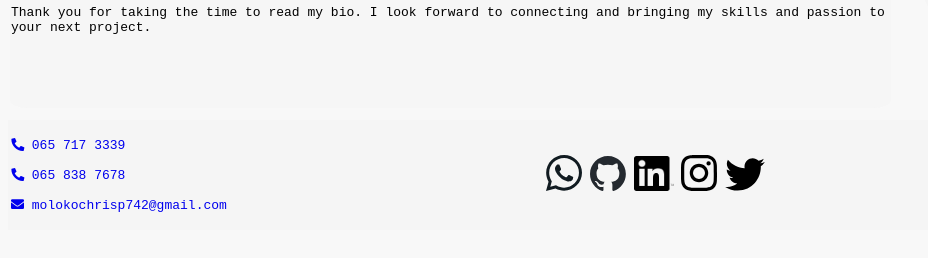
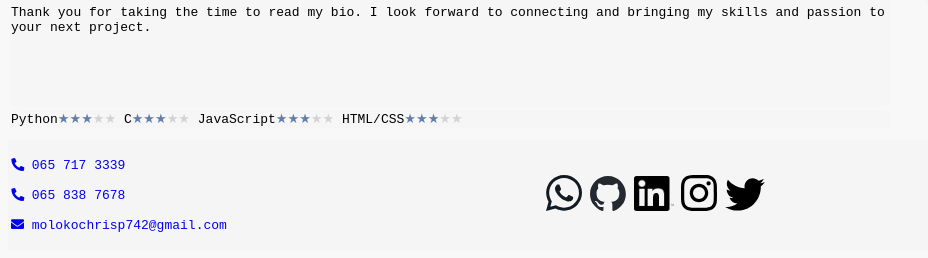
Before and after one commit to molokochris/bootcamp.pw, a plain HTML site: page index.html in a window 1280 px wide. Shown: the part 813-1071 px from the top of the page, 0-928 px from the left. Drawn offline with Linux system fonts and the light colour scheme.

```diff
--- a/index.html
+++ b/index.html
@@ -56,6 +56,18 @@
                 <td align="right">
                     <img style="height: 350px; border-radius: 100%; border: solid 6px whitesmoke; margin-top: 4px;" src="assets/images/my_pic.jpg">
                 </td>
+
+                <tr>
+                    <td style="background-color: #f6f6f6;">
+                        <div style="display: inline-block;">
+                            Python<span style="color: #627faa;">&#9733;</span><span style="color: #627faa;">&#9733;</span><span style="color: #627faa;">&#9733;</span><span style="color: lightgray;">&#9733;</span><span style="color: lightgray;">&#9733;</span>
+                            C<span style="color: #627faa;">&#9733;</span><span style="color: #627faa;">&#9733;</span><span style="color: #627faa;">&#9733;</span><span style="color: lightgray;">&#9733;</span><span style="color: lightgray;">&#9733;</span>
+                            JavaScript<span style="color: #627faa;">&#9733;</span><span style="color: #627faa;">&#9733;</span><span style="color: #627faa;">&#9733;</span><span style="color: lightgray;">&#9733;</span><span style="color: lightgray;">&#9733;</span>
+                            HTML/CSS<span style="color: #627faa;">&#9733;</span><span style="color: #627faa;">&#9733;</span><span style="color: #627faa;">&#9733;</span><span style="color: lightgray;">&#9733;</span><span style="color: lightgray;">&#9733;</span>
+                          </div>
+
+                    </td>
+                </tr>
             </tr>
 
         </table>
```
